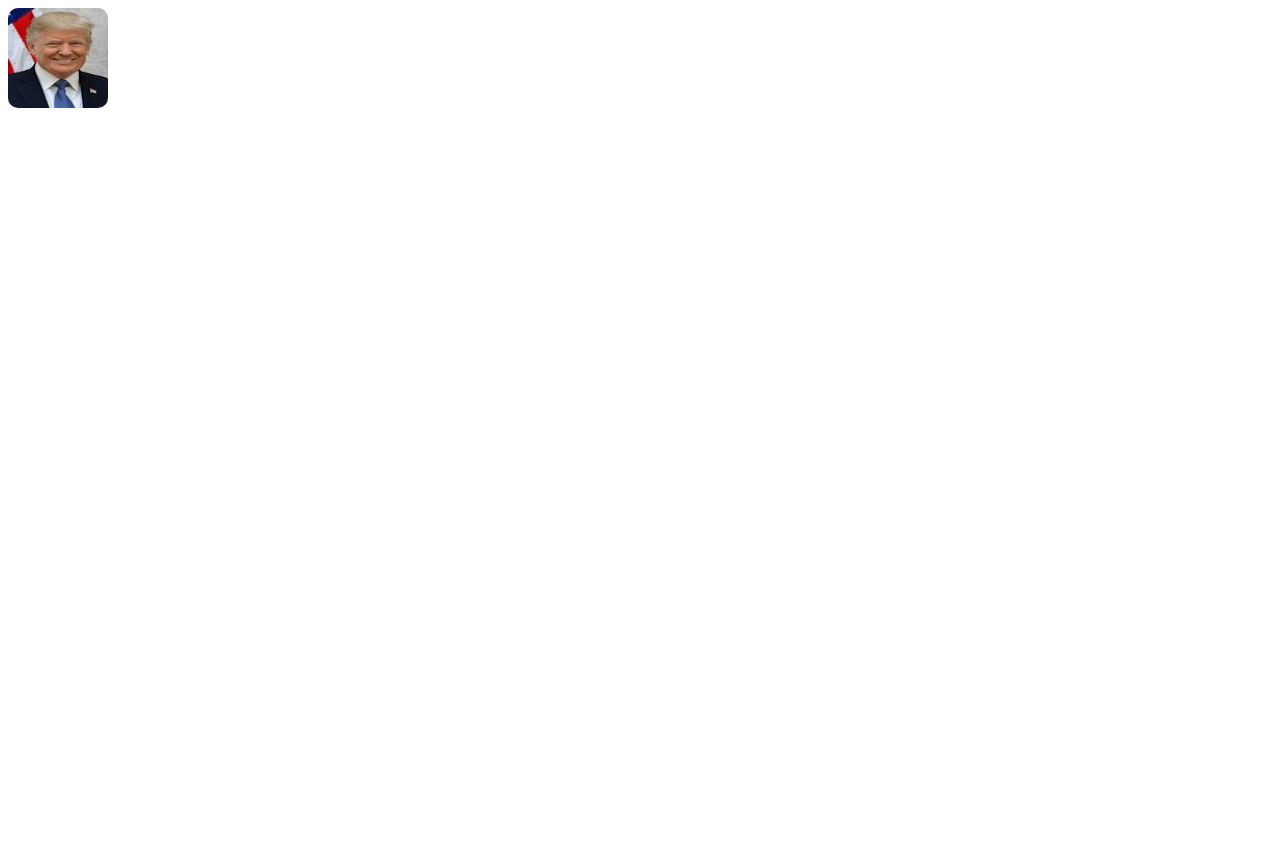
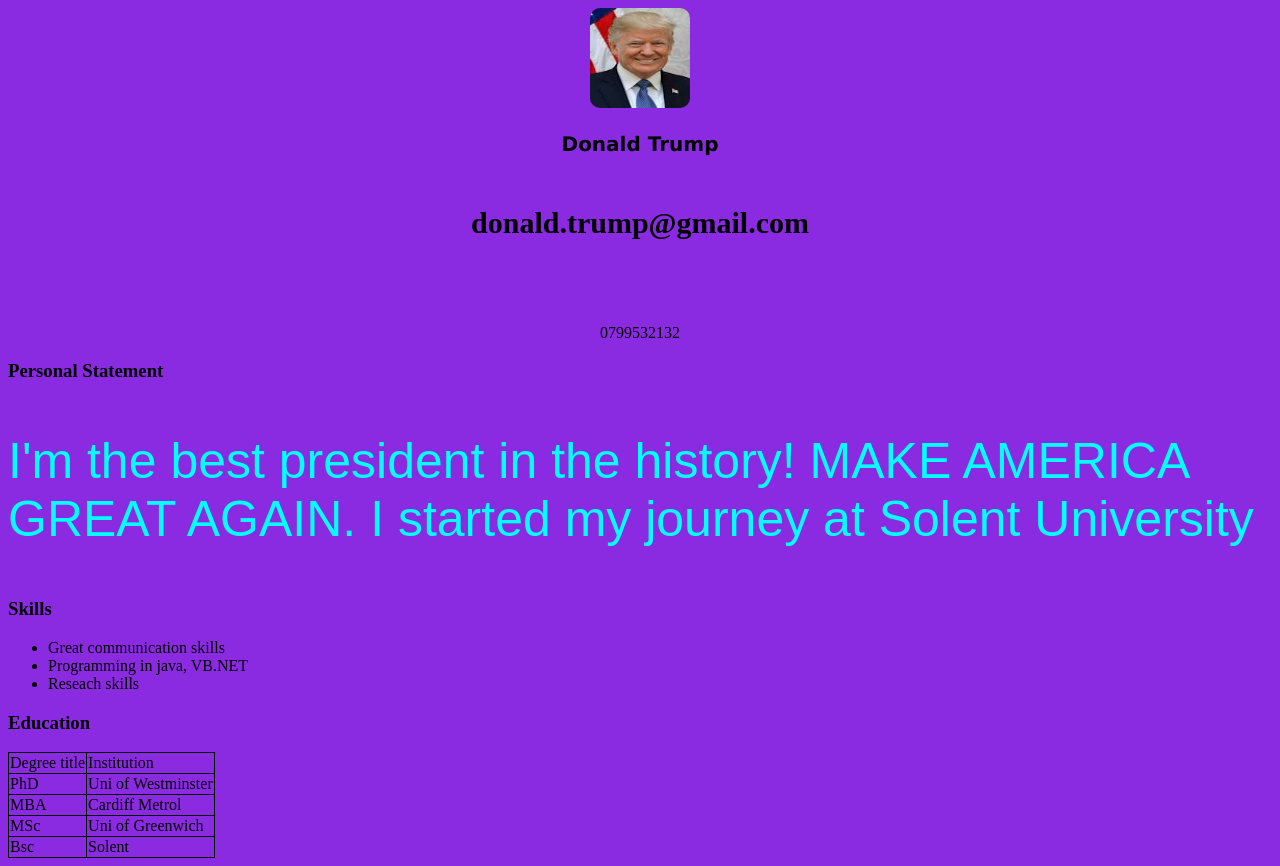
Before and after one commit to ovidiu2626/WebSolent, a plain HTML site: page p1/index.html in a window 1280 px wide. Before the commit the page ends 800 px from the top, so only its background shows below. Drawn offline with Linux system fonts and the light colour scheme.

Commit message:
Update body of CV

```diff
--- a/p1/index.html
+++ b/p1/index.html
@@ -11,10 +11,43 @@
 
 
         <body>
+                <center>
+            <img id="pic1" src="images/trump.jpg">
+            <h3 id="name"> Donald Trump</h3>
+            <h5 id="email">donald.trump@gmail.com</h5>
+            <h5 id="tel"></h5>0799532132</h5>
+                </center>
 
-            <img id="pic1" src="images/trump.jpg">
+            <h3> Personal Statement </h3>
+            <p id="AMERICA">I'm the best president in the history! MAKE AMERICA GREAT AGAIN. I started my journey at Solent University</p>
+
+            <h3>Skills </h3>
+            <ul>
+                <li>Great communication skills</li>
+                <li>Programming in java, VB.NET </li>
+                <li>Reseach skills</li>
+            </ul>
+
+            <h3>Education</h3>
+            <table id="t1">
+                <tr>
+                    <td>Degree title</td>   <td>Institution</td>
+                </tr>
+                <tr>
+                    <td>PhD</td>   <td>Uni of Westminster</td>
+                </tr>
+                <tr>
+                    <td>MBA</td>   <td>Cardiff Metrol</td>
+                </tr>
+                <tr>
+                    <td>MSc</td>   <td>Uni of Greenwich</td>
+                </tr>
+                <tr>
+                    <td>Bsc</td>   <td>Solent</td>
+                </tr>
 
 
+            </table>
         </body>
 
 
--- a/p1/style.css
+++ b/p1/style.css
@@ -1,3 +1,7 @@
+body {
+    background-color: blueviolet;
+  }
+
 #pic1{
 
     width:100px;
@@ -6,3 +10,39 @@
 
 
 }
+
+#name{
+
+    font-family: Verdana;
+    font-size: 20px;
+}
+
+#email{
+
+    font-family: Serif;
+    font-size: 30px;
+
+}
+
+#tel{
+
+    font-family: Arial;
+    font-size: 50px;
+}
+
+#AMERICA{
+
+    font-family: sans-serif;
+    font-size: 50px;
+    color: aqua;
+}
+
+#t1{
+
+    border: 1px solid;
+}
+#t1, td{
+
+    border: 1px solid;
+    border-collapse: collapse;
+}
```
Also changed, not shown: git 2 web commands.txt.
